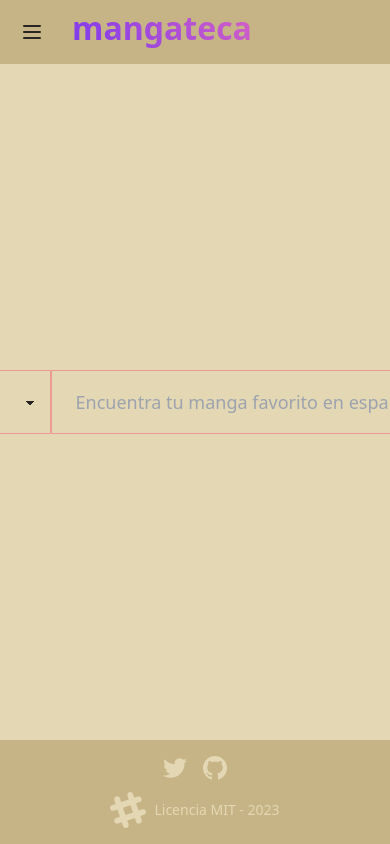
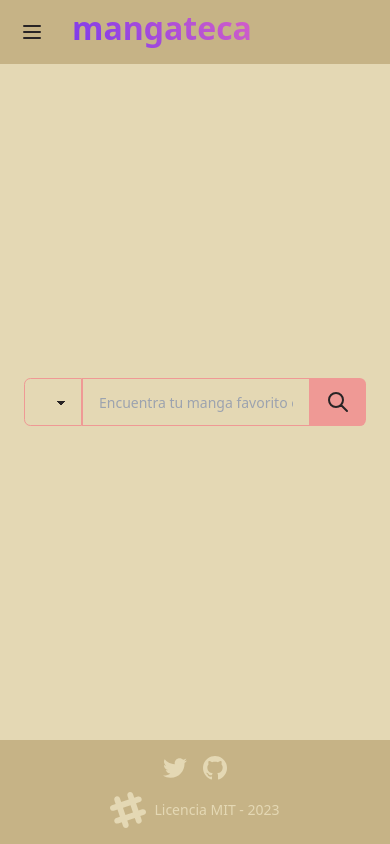
Before and after one commit to la-lo-go/mangateca, an Astro site: page / in a window 390 px wide. Built offline with nearby package versions, Linux system fonts and the light colour scheme; Astro itself is replaced by a stand-in of ours.

Commit message:
[FIX] Responsive

```diff
--- a/src/components/SearchBar.astro
+++ b/src/components/SearchBar.astro
@@ -15,13 +15,13 @@ const optionSelected = options[site] || "Todas";
 // delete the option selected from the options object
 delete options[site] || delete options["all"];
 ---
-<form action="./Search">
+<form action="./Search" class="w-full">
   <div class="form-control" id="form-search">
     <div class="input-group">
 
       <!-- Select input -->
-      <select class="select select-lg select-primary focus:outline-none" id="fuente" name="fuente">
-        <option selected value={site}>{optionSelected}</option>
+      <select class="select select-lg max-lg:select-md max-sm:w-10 select-primary focus:outline-none" id="fuente" name="fuente">
+        <option selected={optionSelected} value={site}>{optionSelected}</option>
         {Object.entries(options).map(([key, value]) => {
           return <option value={key}>{value}</option>
         })}
@@ -31,14 +31,14 @@ delete options[site] || delete options["all"];
       <input
         type="text"
         placeholder="Encuentra tu manga favorito en español"
-        class="input input-primary input-lg w-96 focus:outline-none"
+        class="input input-primary input-lg w-full md:flex-1 max-lg:input-md focus:outline-none"
         id="search"
         name="search"
         value={query}
       />
 
       <!-- Search Button -->
-      <button class="btn-primary btn-lg border-none" id="search-button">
+      <button class="btn-primary btn-lg max-lg:btn-md border-none" id="search-button">
         <svg
           xmlns="http://www.w3.org/2000/svg"
           class="h-6 w-6"
```
